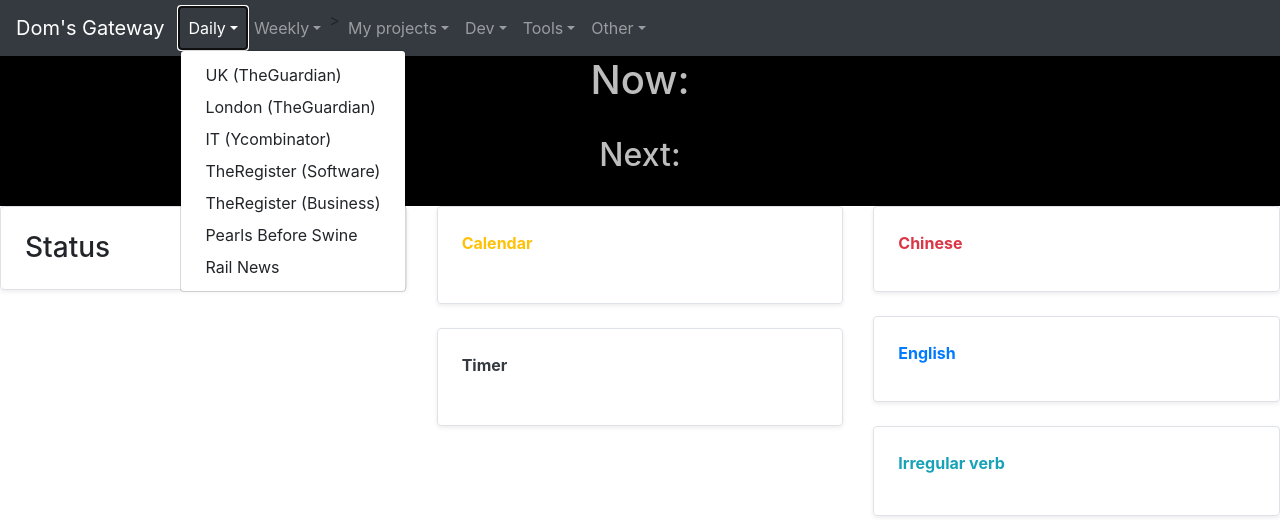
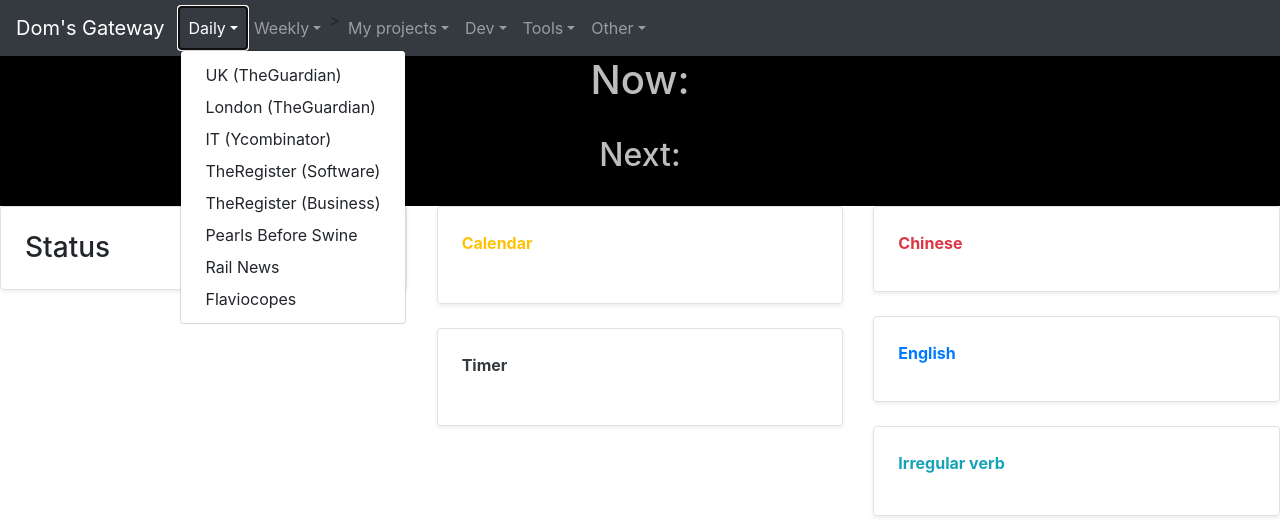
Before and after one commit to pastorcmentarny/denva, a Flask app: template src/templates/gateway.html in a window 1280 px wide, after a click on "Daily". Shown: the top 520 px of the page. Run offline with Flask 2, Linux system fonts and the light colour scheme; the template is opened without the code that fills it, so the values that code supplies are empty; parts of the project's set-up code (start-up, migrations or seed data) failed here and were passed over; some libraries are stand-ins or nearby versions.

Commit message:
add 2 pages for gateway

```diff
--- a/src/templates/gateway.html
+++ b/src/templates/gateway.html
@@ -44,6 +44,7 @@
                     <a href="https://www.theregister.co.uk/business/" class="dropdown-item">TheRegister (Business)</a>
                     <a href="http://www.gocomics.com/pearlsbeforeswine" class="dropdown-item">Pearls Before Swine</a>
                     <a href="http://railnews.co.uk/news/" class="dropdown-item">Rail News</a>
+                    <a href="https://flaviocopes.com/ " class="dropdown-item">Flaviocopes</a>
                 </div>
             </li>
             <li class="nav-item dropdown">
@@ -69,10 +70,11 @@
                     <a href="https://goniec.com/wiadomosci/wielka-brytania" class="dropdown-item">Goniec</a>
                     <a href="http://xkcd.com" class="dropdown-item">xkcd</a>
                     <a href="https://www.quickanddirtytips.com/education/grammar" class="dropdown-item">qad tips (grammar)</a>
-                    <a href="https://www.quickanddirtytips.com/productivity" class="dropdown-item">qad tips (productivity)</a>
+                    <a href="https://www.quickanddirtytips.com/productivity" class="dropdown-item">qad tips (productivity) </a>
                     <a href="http://xkcd.com" class="dropdown-item">xkcd</a>
                     <a href="http://www.rynek-kolejowy.pl/?desktop=true" class="dropdown-item">Rynek Kolejowy</a>
                     <a href="https://www.londonreconnections.com/" class="dropdown-item">london reconnections</a>
+                    <a href="https://rail-record.co.uk/" class="dropdown-item">rail-record</a>
 
                 </div>
             </li>
```
